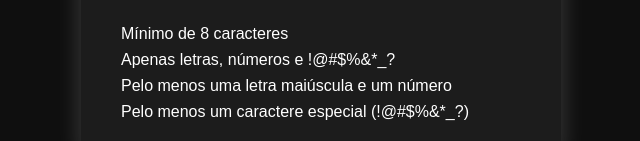
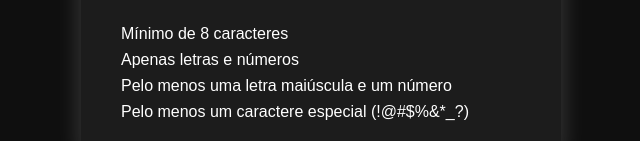
Before and after one commit to michellefsantos/Validador-de-senha-, a plain HTML site: page index.html in a window 1280 px wide. Shown: the part 392-533 px from the top of the page, without its empty margins (319-959 px from the left). Drawn offline with Linux system fonts and the light colour scheme.

Commit message:
Atualização

```diff
--- a/index.html
+++ b/index.html
@@ -11,7 +11,7 @@
     <input type="password" id="campoSenha" placeholder="Digite sua senha" />
     <div id="mensagensValidacao">
       <p id="regraTamanho"> Mínimo de 8 caracteres</p>
-      <p id="regraCaracteresPermitidos"> Apenas letras, números e !@#$%&*_?</p>
+      <p id="regraCaracteresPermitidos"> Apenas letras e números</p>
       <p id="regraMaiusculaENumero"> Pelo menos uma letra maiúscula e um número</p>
       <p id="regraCaractereEspecial"> Pelo menos um caractere especial (!@#$%&*_?)</p>
     </div>
```
